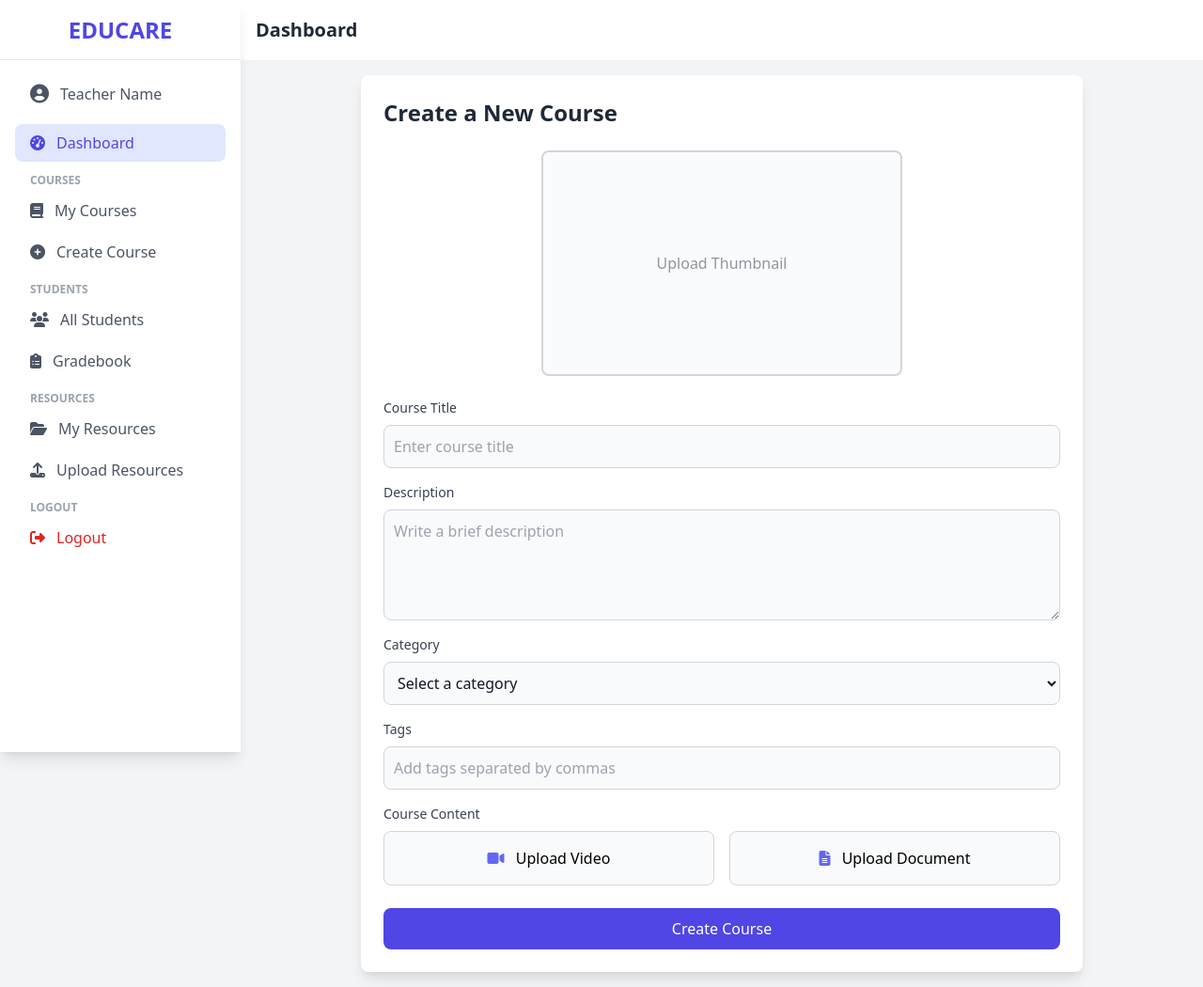
After one commit to ilyassan/youdemy, a PHP site: the page made by app/View/student/teacher/courses/edit.php in a window 1280 px wide. The commit adds this page. Shown: the whole page at 94% size. Run offline with PHP 8.4, Linux system fonts and the light colour scheme; the template is opened without the code that fills it, so the values that code supplies are empty; some libraries are stand-ins or nearby versions.

Commit message:
#10 Create the edit course page for the teachers.

```diff
--- a/app/Pages/CoursesTeacherPage.php
+++ b/app/Pages/CoursesTeacherPage.php
@@ -11,4 +11,9 @@
         {
             $this->render("/teacher/courses/create");
         }
+
+        public function edit($id)
+        {
+            $this->render("/teacher/courses/edit");
+        }
     }
--- /dev/null
+++ b/app/View/student/teacher/courses/edit.php
@@ -0,0 +1,348 @@
+<!DOCTYPE html>
+<html lang="en">
+<head>
+    <meta charset="UTF-8">
+    <meta name="viewport" content="width=device-width, initial-scale=1.0">
+    <title>Educational Dashboard</title>
+    <!-- Tailwind CSS -->
+    <link href="https://cdn.jsdelivr.net/npm/tailwindcss@2.2.19/dist/tailwind.min.css" rel="stylesheet">
+    <!-- FontAwesome -->
+    <link rel="stylesheet" href="https://cdnjs.cloudflare.com/ajax/libs/font-awesome/6.4.0/css/all.min.css">
+    <!-- Chart.js -->
+    <script src="https://cdn.jsdelivr.net/npm/chart.js"></script>
+</head>
+<body class="bg-gray-100">
+
+    <!-- Sidebar -->
+    <aside id="sidebar" class="fixed top-0 left-0 h-screen w-64 bg-white shadow-lg transform -translate-x-full lg:translate-x-0 transition-transform duration-300 ease-in-out z-40">
+        <!-- Logo -->
+        <div class="flex items-center justify-center h-16 border-b">
+            <span class="text-indigo-600 font-bold text-2xl">EDUCARE</span>
+        </div>
+
+        <!-- Navigation Menu -->
+        <nav class="py-4">
+            <!-- User Info -->
+            <div class="px-4 mb-3">
+                <div class="flex items-center gap-3 px-4 py-2 text-gray-600">
+                    <i class="fas fa-user-circle text-xl"></i>
+                    <span class="font-medium">Teacher Name</span>
+                </div>
+            </div>
+
+            <!-- Sidebar Links -->
+            <div class="px-4 space-y-1">
+                <!-- Dashboard -->
+                <a href="/teacher/dashboard" class="flex items-center gap-3 px-4 py-2 text-indigo-600 bg-indigo-100 rounded-lg">
+                    <i class="fas fa-tachometer-alt"></i>
+                    <span>Dashboard</span>
+                </a>
+
+                <!-- Course Management Section -->
+                <div class="space-y-1 pt-2">
+                    <p class="px-4 text-xs font-semibold text-gray-400 uppercase">Courses</p>
+                    <a href="/teacher/courses" class="flex items-center gap-3 px-4 py-2 text-gray-600 hover:bg-gray-100 rounded-lg">
+                        <i class="fas fa-book"></i>
+                        <span>My Courses</span>
+                    </a>
+                    <a href="/teacher/courses/create" class="flex items-center gap-3 px-4 py-2 text-gray-600 hover:bg-gray-100 rounded-lg">
+                        <i class="fas fa-plus-circle"></i>
+                        <span>Create Course</span>
+                    </a>
+                </div>
+
+                <!-- Student Management Section -->
+                <div class="space-y-1 pt-2">
+                    <p class="px-4 text-xs font-semibold text-gray-400 uppercase">Students</p>
+                    <a href="/teacher/students" class="flex items-center gap-3 px-4 py-2 text-gray-600 hover:bg-gray-100 rounded-lg">
+                        <i class="fas fa-users"></i>
+                        <span>All Students</span>
+                    </a>
+                    <a href="/teacher/students/grades" class="flex items-center gap-3 px-4 py-2 text-gray-600 hover:bg-gray-100 rounded-lg">
+                        <i class="fas fa-clipboard-list"></i>
+                        <span>Gradebook</span>
+                    </a>
+                </div>
+
+                <!-- Resources Section -->
+                <div class="space-y-1 pt-2">
+                    <p class="px-4 text-xs font-semibold text-gray-400 uppercase">Resources</p>
+                    <a href="/teacher/resources" class="flex items-center gap-3 px-4 py-2 text-gray-600 hover:bg-gray-100 rounded-lg">
+                        <i class="fas fa-folder-open"></i>
+                        <span>My Resources</span>
+                    </a>
+                    <a href="/teacher/resources/upload" class="flex items-center gap-3 px-4 py-2 text-gray-600 hover:bg-gray-100 rounded-lg">
+                        <i class="fas fa-upload"></i>
+                        <span>Upload Resources</span>
+                    </a>
+                </div>
+
+                <!-- Logout Section -->
+                <div class="space-y-1 pt-2">
+                    <p class="px-4 text-xs font-semibold text-gray-400 uppercase">Logout</p>
+                    <a href="/logout" class="flex items-center gap-3 px-4 py-2 text-red-600 hover:bg-red-50 rounded-lg">
+                        <i class="fas fa-sign-out-alt"></i>
+                        <span>Logout</span>
+                    </a>
+                </div>
+            </div>
+        </nav>
+    </aside>
+
+     <!-- Main Content -->
+     <main class="lg:ml-64 min-h-screen flex flex-col-reverse">
+     <div class="p-4 bg-gray-100">
+        <form action="#" method="POST" enctype="multipart/form-data" class="bg-white shadow-lg rounded-lg p-6 max-w-3xl mx-auto">
+            <h1 class="text-2xl font-semibold text-gray-800 mb-6">Create a New Course</h1>
+
+            <!-- Thumbnail Upload with Dynamic Behavior -->
+            <div class="flex justify-center mb-6">
+                <div class="relative flex justify-center w-full md:w-96 h-60 border-2 border-gray-300 rounded-lg overflow-hidden">
+                    <!-- Image Preview -->
+                    <img
+                        id="thumbnail-preview"
+                        class="w-full h-full object-cover opacity-0"
+                        src="https://via.placeholder.com/300x200?text=Thumbnail+Preview"
+                        alt="Thumbnail Preview"
+                    >
+                    <!-- Title Overlay -->
+                    <span
+                        id="thumbnail-title"
+                        class="absolute inset-0 flex items-center justify-center bg-gray-50 text-gray-500 font-medium rounded-lg opacity-75"
+                    >
+                        Upload Thumbnail
+                    </span>
+                    <!-- Hidden File Input -->
+                    <label for="thumbnail" class="absolute inset-0 cursor-pointer rounded-lg">
+                        <input type="file" id="thumbnail" name="thumbnail" class="hidden" accept="image/*" required>
+                    </label>
+                </div>
+            </div>
+
+            <!-- Course Title -->
+            <div class="mb-4">
+                <label for="title" class="block mb-2 text-sm font-medium text-gray-700">Course Title</label>
+                <input type="text" id="title" name="title" class="bg-gray-50 border border-gray-300 text-gray-900 rounded-lg block w-full p-2.5 focus:ring-indigo-500 focus:border-indigo-500" placeholder="Enter course title" required>
+            </div>
+
+            <!-- Description -->
+            <div class="mb-4">
+                <label for="description" class="block mb-2 text-sm font-medium text-gray-700">Description</label>
+                <textarea id="description" name="description" rows="4" class="bg-gray-50 border border-gray-300 text-gray-900 rounded-lg block w-full p-2.5 focus:ring-indigo-500 focus:border-indigo-500" placeholder="Write a brief description" required></textarea>
+            </div>
+
+            <!-- Category Dropdown -->
+            <div class="mb-4">
+                <label for="category" class="block mb-2 text-sm font-medium text-gray-700">Category</label>
+                <select id="category" name="category" class="bg-gray-50 border border-gray-300 text-gray-900 rounded-lg block w-full p-2.5 focus:ring-indigo-500 focus:border-indigo-500" required>
+                    <option value="">Select a category</option>
+                    <option value="web-development">Web Development</option>
+                    <option value="design">Design</option>
+                    <option value="data-science">Data Science</option>
+                </select>
+            </div>
+
+            <!-- Tags -->
+            <div class="mb-4">
+                <label for="tags" class="block mb-2 text-sm font-medium text-gray-700">Tags</label>
+                <input type="text" id="tags" name="tags" class="bg-gray-50 border border-gray-300 text-gray-900 rounded-lg block w-full p-2.5 focus:ring-indigo-500 focus:border-indigo-500" placeholder="Add tags separated by commas" required>
+            </div>
+
+            <!-- Course Content Section -->
+            <div class="mb-6">
+                <label class="block mb-2 text-sm font-medium text-gray-700">Course Content</label>
+                <div class="flex flex-col md:flex-row items-center space-y-4 md:space-y-0 md:space-x-4 w-full">
+                    <!-- Upload Video Button -->
+                    <button type="button" id="select-video" class="w-full p-4 border border-gray-300 rounded-lg bg-gray-50 hover:bg-indigo-50 outline-none ring-indigo-500 ring-offset-2">
+                        <i class="fas fa-video text-indigo-500"></i>
+                        <span class="ml-2">Upload Video</span>
+                    </button>
+
+                    <!-- Upload Document Button -->
+                    <button type="button" id="select-document" class="w-full p-4 border border-gray-300 rounded-lg bg-gray-50 hover:bg-indigo-50 outline-none ring-indigo-500 ring-offset-2">
+                        <i class="fas fa-file-alt text-indigo-500"></i>
+                        <span class="ml-2">Upload Document</span>
+                    </button>
+                </div>
+            </div>
+
+            <!-- Dynamic Upload Input -->
+            <div id="upload-section" class="hidden mb-6">
+                <!-- Video Upload Input -->
+                <div id="video-upload" class="hidden">
+                    <label for="video-content" class="block mb-2 text-sm font-medium text-gray-700">Upload Video</label>
+                    <div class="relative">
+                        <input type="file" id="video-content" name="video-content" class="hidden" accept="video/mp4" />
+                        <label for="video-content" class="flex items-center justify-between px-4 py-2 bg-gray-50 border border-gray-300 text-gray-900 rounded-lg cursor-pointer hover:bg-indigo-50">
+                            <span id="video-file-name" class="text-sm text-gray-500">Choose a video file</span>
+                            <i class="fas fa-upload text-indigo-500"></i>
+                        </label>
+                    </div>
+                </div>
+
+                <!-- Document Upload Input -->
+                <div id="document-upload" class="hidden">
+                    <label for="document-content" class="block mb-2 text-sm font-medium text-gray-700">Upload Document</label>
+                    <div class="relative">
+                        <input type="file" id="document-content" name="document-content" class="hidden" accept="application/pdf,application/msword" />
+                        <label for="document-content" class="flex items-center justify-between px-4 py-2 bg-gray-50 border border-gray-300 text-gray-900 rounded-lg cursor-pointer hover:bg-indigo-50">
+                            <span id="document-file-name" class="text-sm text-gray-500">Choose a document file</span>
+                            <i class="fas fa-upload text-indigo-500"></i>
+                        </label>
+                    </div>
+                </div>
+            </div>
+
+            <!-- Submit Button -->
+            <button type="submit" class="w-full py-2.5 bg-indigo-600 text-white rounded-lg hover:bg-indigo-700 focus:outline-none focus:ring-2 focus:ring-indigo-500 focus:ring-offset-2">
+                Create Course
+            </button>
+        </form>
+
+        <script>
+            const thumbnailInput = document.getElementById('thumbnail');
+            const thumbnailPreview = document.getElementById('thumbnail-preview');
+            const thumbnailTitle = document.getElementById('thumbnail-title');
+
+            // Update Thumbnail on File Upload
+            thumbnailInput.addEventListener('change', (event) => {
+                const file = event.target.files[0];
+                if (file) {
+                    const reader = new FileReader();
+                    reader.onload = () => {
+                        thumbnailPreview.src = reader.result;
+                        thumbnailPreview.classList.remove('opacity-0');
+                        thumbnailTitle.classList.add('hidden');
+                    };
+                    reader.readAsDataURL(file);
+                }
+            });
+
+            const selectVideoBtn = document.getElementById('select-video');
+            const selectDocumentBtn = document.getElementById('select-document');
+            const videoUpload = document.getElementById('video-upload');
+            const documentUpload = document.getElementById('document-upload');
+            const uploadSection = document.getElementById('upload-section');
+
+            const videoInput = document.getElementById('video-content');
+            const documentInput = document.getElementById('document-content');
+            const videoFileName = document.getElementById('video-file-name');
+            const documentFileName = document.getElementById('document-file-name');
+
+            // Function to toggle between video and document upload
+            function toggleUpload(type) {
+                uploadSection.classList.remove('hidden');
+
+                if (type === 'video') {
+                    selectVideoBtn.classList.add("ring-2");
+                    selectDocumentBtn.classList.remove("ring-2");
+
+                    videoUpload.classList.remove('hidden');
+                    documentUpload.classList.add('hidden');
+                    documentInput.value = ''; // Clear document input
+                    documentFileName.textContent = 'Choose a document file';
+                } else if (type === 'document') {
+                    selectDocumentBtn.classList.add("ring-2");
+                    selectVideoBtn.classList.remove("ring-2");
+
+                    documentUpload.classList.remove('hidden');
+                    videoUpload.classList.add('hidden');
+                    videoInput.value = ''; // Clear video input
+                    videoFileName.textContent = 'Choose a video file';
+                }
+            }
+
+            // Event Listeners for buttons
+            selectVideoBtn.addEventListener('click', () => toggleUpload('video'));
+            selectDocumentBtn.addEventListener('click', () => toggleUpload('document'));
+
+            // Update file name display when a file is selected
+            videoInput.addEventListener('change', () => {
+                videoFileName.textContent = videoInput.files[0]?.name || 'Choose a video file';
+            });
+
+            documentInput.addEventListener('change', () => {
+                documentFileName.textContent = documentInput.files[0]?.name || 'Choose a document file';
+            });
+        </script>
+     </div>
+
+        <header class="bg-white shadow-sm">
+            <div class="flex h-16 items-center justify-between px-4 py-3">
+                <h1 class="text-xl font-semibold text-gray-800"><?= $titlePage ?? "Dashboard" ?></h1>
+
+                <div class="flex items-center gap-4">
+                    <button id="sidebarToggle" class="lg:hidden bg-primary text-white p-2 rounded-lg">
+                        <i class="fas fa-bars"></i>
+                    </button>
+                </div>
+            </div>
+        </header>
+     </main>
+
+    <!-- JavaScript for Charts -->
+    <script>
+        // Enrollment Chart Data
+        const enrollmentData = {
+            labels: ['Jan', 'Feb', 'Mar', 'Apr', 'May', 'Jun'],
+            datasets: [{
+                label: 'Enrollments',
+                data: [100, 120, 150, 140, 160, 180],
+                borderColor: '#3B82F6',
+                tension: 0.4,
+                fill: true,
+                backgroundColor: 'rgba(59, 130, 246, 0.1)'
+            }]
+        };
+
+        // Popularity Chart Data
+        const popularityData = {
+            labels: ['Data Science', 'Python Programming', 'Web Development', 'Machine Learning'],
+            datasets: [{
+                data: [200, 150, 180, 220],
+                backgroundColor: ['#3B82F6', '#10B981', '#F59E0B', '#7C3AED']
+            }]
+        };
+
+        // Render Enrollment Chart
+        const enrollmentCtx = document.getElementById('enrollmentChart').getContext('2d');
+        new Chart(enrollmentCtx, {
+            type: 'line',
+            data: enrollmentData,
+            options: {
+                responsive: true,
+                plugins: {
+                    legend: {
+                        display: false
+                    }
+                },
+                scales: {
+                    y: {
+                        beginAtZero: true,
+                        ticks: {
+                            callback: function(value) {
+                                return value.toLocaleString();
+                            }
+                        }
+                    }
+                }
+            }
+        });
+
+        // Render Popularity Chart
+        const popularityCtx = document.getElementById('popularityChart').getContext('2d');
+        new Chart(popularityCtx, {
+            type: 'doughnut',
+            data: popularityData,
+            options: {
+                responsive: true,
+                plugins: {
+                    legend: {
+                        position: 'bottom'
+                    }
+                }
+            }
+        });
+    </script>
+</body>
+</html>
--- a/public/index.php
+++ b/public/index.php
@@ -27,5 +27,6 @@
 
     $router->add('GET', '/', 'DashboardTeacherPage@index', ["visitor", "student"]);
     $router->add('GET', '/courses/create', 'CoursesTeacherPage@create', ["visitor", "student"]);
+    $router->add('GET', '/courses/edit/{id}', 'CoursesTeacherPage@edit/{id}', ["visitor", "student"]);
 
     $router->dispatch($request);
```
